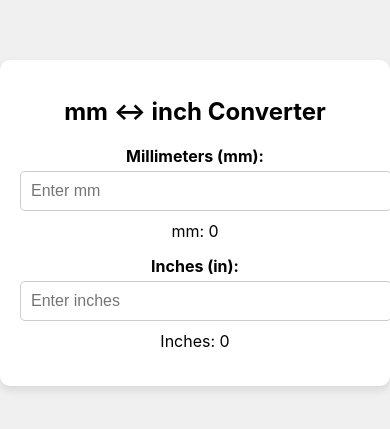
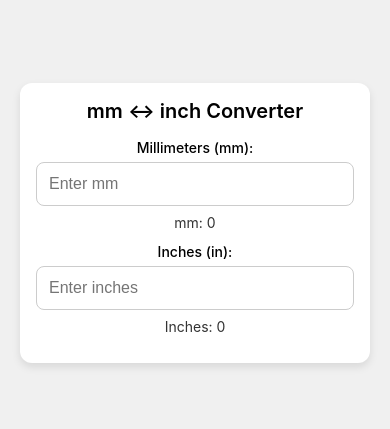
Before and after one commit to leegee1080/PWAmmInchConv, a plain HTML site: page index.html in a window 390 px wide. Shown: the part 199-628 px from the top of the page. Drawn offline with Linux system fonts and the light colour scheme.

Commit message:
Update style.css for iphone mini

```diff
--- a/style.css
+++ b/style.css
@@ -2,47 +2,54 @@ body {
     font-family: -apple-system, BlinkMacSystemFont, 'Segoe UI', Roboto, sans-serif;
     background-color: #f0f0f0;
     margin: 0;
-    padding: 0;
+    padding: env(safe-area-inset-top) env(safe-area-inset-right) env(safe-area-inset-bottom) env(safe-area-inset-left);
     display: flex;
     justify-content: center;
     align-items: center;
     min-height: 100vh;
+    box-sizing: border-box;
 }
 
 .container {
     background: white;
-    padding: 20px;
-    border-radius: 10px;
+    padding: 16px;
+    border-radius: 12px;
     box-shadow: 0 4px 8px rgba(0, 0, 0, 0.1);
     text-align: center;
-    width: 90%;
-    max-width: 400px;
+    width: 100%;
+    max-width: 350px; /* Fits iPhone 12 Mini’s 375px width */
+    box-sizing: border-box;
 }
 
 h1 {
-    font-size: 24px;
-    margin-bottom: 20px;
+    font-size: 20px; /* Slightly smaller for compact screen */
+    margin: 0 0 16px;
+    font-weight: 600;
 }
 
 .input-group {
-    margin: 15px 0;
+    margin: 12px 0; /* Reduced spacing for compactness */
 }
 
 label {
     display: block;
-    margin-bottom: 5px;
-    font-weight: bold;
+    margin-bottom: 6px;
+    font-size: 14px; /* Readable but not oversized */
+    font-weight: 500;
 }
 
 input[type="number"] {
     width: 100%;
-    padding: 10px;
+    padding: 12px; /* Larger padding for touch targets */
     border: 1px solid #ccc;
-    border-radius: 5px;
-    font-size: 16px;
+    border-radius: 8px;
+    font-size: 16px; /* Matches iOS native inputs */
+    box-sizing: border-box;
+    -webkit-appearance: none; /* Remove default iOS styling */
 }
 
 p {
-    margin: 10px 0 0;
-    font-size: 16px;
+    margin: 8px 0 0;
+    font-size: 14px; /* Smaller but readable */
+    color: #333;
 }
```
